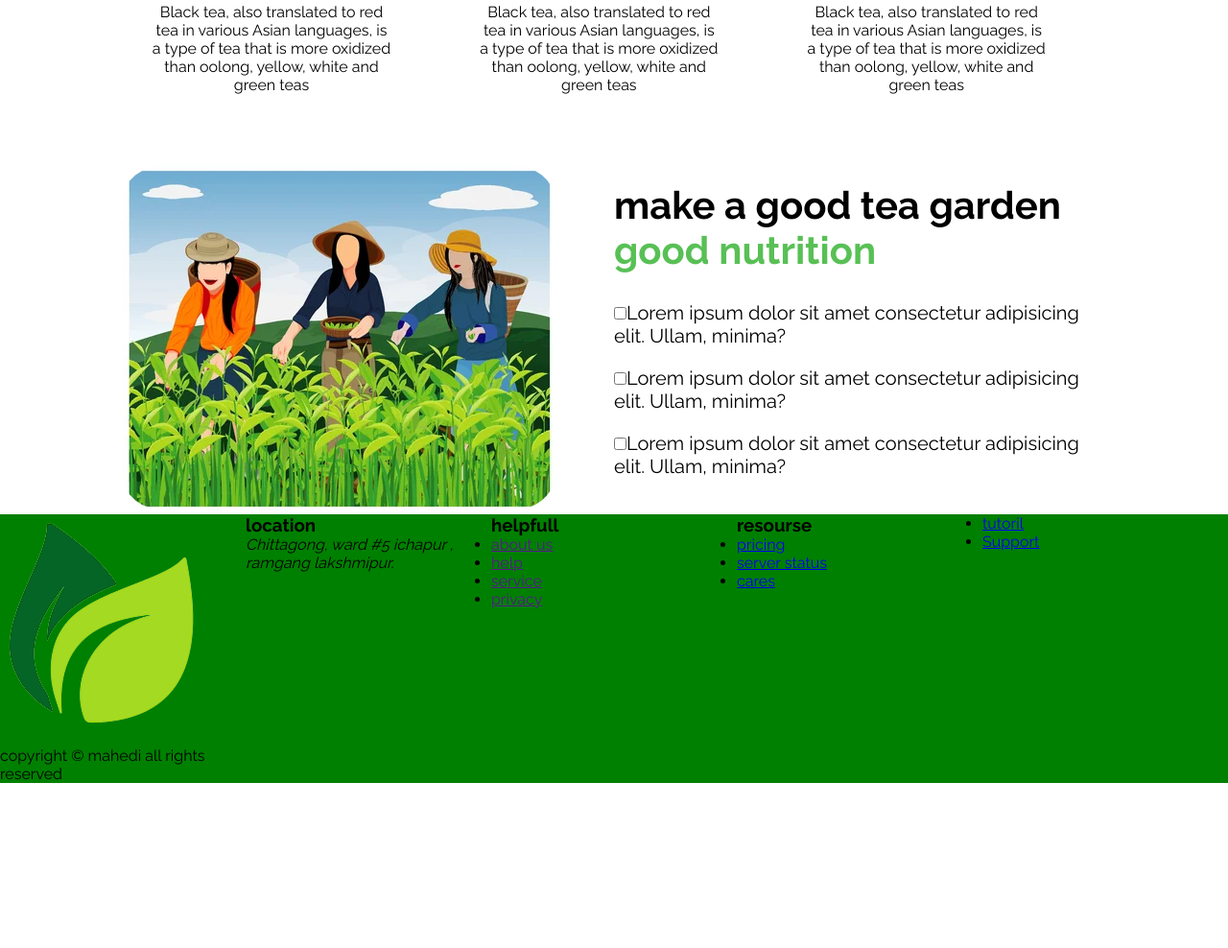
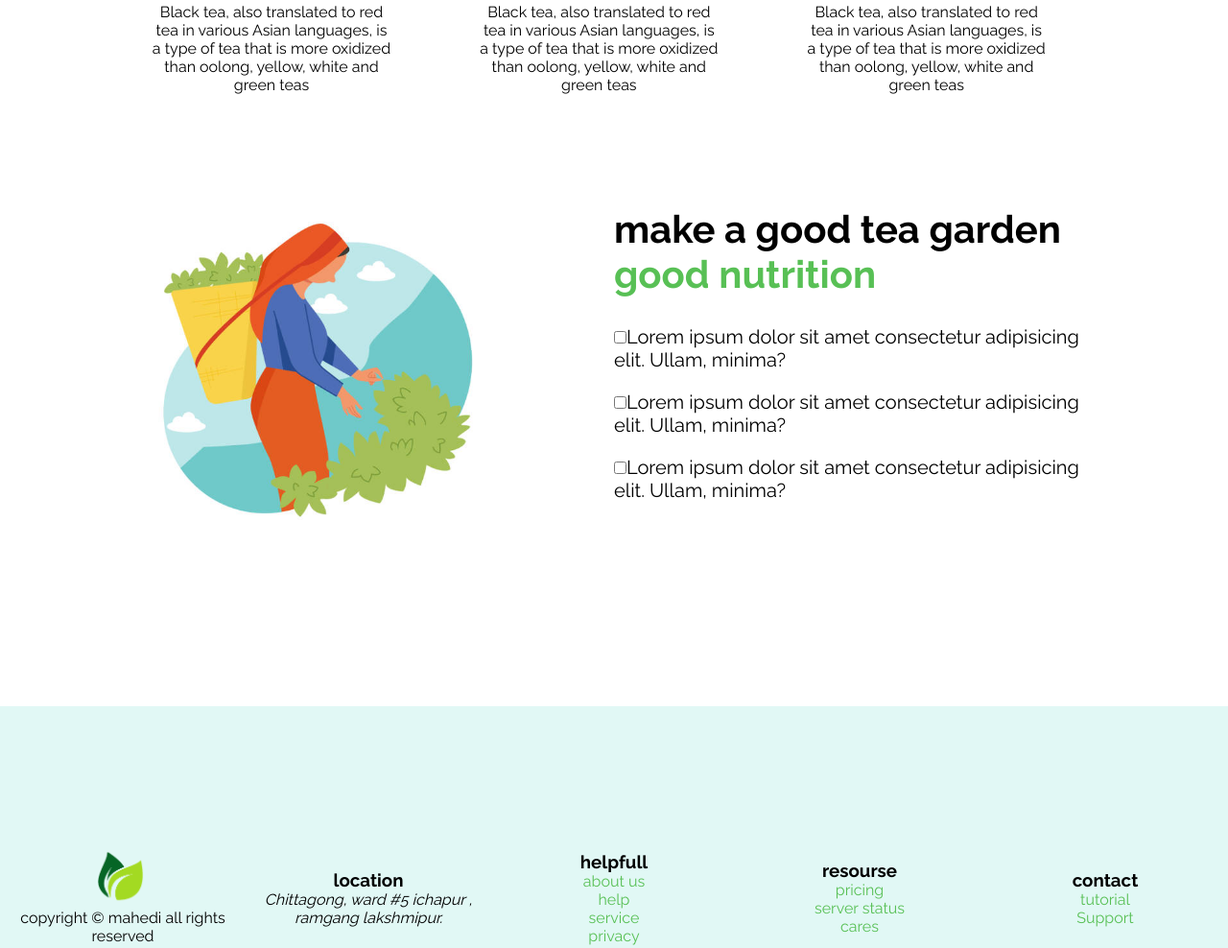
Before and after one commit to mahedi-imun/bangladesh-tea, a plain HTML site: page index.html in a window 1280 px wide. Shown: the part 1273-2261 px from the top of the page at 96% size. Before the commit the page ends 2089 px from the top, so only its background shows below. Drawn offline with Linux system fonts and the light colour scheme.

Commit message:
footer added

```diff
--- a/css/style.css
+++ b/css/style.css
@@ -135,16 +135,18 @@ section{
 }
 /* tea garden sections styles */
 
+
 .tea-garden{
     display: grid;
     grid-template-columns: repeat(2,1fr);
+    margin-bottom: 150px;
 
 }
 .garden-left{
     width: 100%;
 }
 .garden-left img{
-    border-radius: 10%;
+ width: 80%;
 }
 
 .garden-right{
@@ -167,7 +169,27 @@ section{
 }
 /* footer styles */
 footer {
+    height: 50vh;
     display: grid;
     grid-template-columns: repeat(5,1fr);
-    background-color: green;
+    align-items: center;
+    background-color: #e1f8f5;
+
 }
+.footer-logo img{
+    width: 20%;
+    margin-left: 100px;
+
+}
+.footer-logo p{
+    text-align: center;
+}
+
+footer ul li,h3, address  {
+    list-style-type: none;
+    text-align: center;
+}
+footer a {
+    text-decoration: none;
+    color: #58C055;
+}
--- a/index.html
+++ b/index.html
@@ -71,7 +71,7 @@
        <section class="container">
         <div class="tea-garden">
             <div class="garden-left">
-                <img src="images/garden.jpg" alt="">
+                <img src="images/istockphoto-1344599537-612x612.jpg" alt="">
             </div>
             <div class="garden-right">
                 <h2 class="garden-header">make a good tea garden <span id="highlight">good nutrition</span></h2>
@@ -111,8 +111,9 @@
             </ul>
         </div>
         <div class="contact">
+            <h3>contact</h3>
             <ul>
-                <li><a href="#">tutoril</a></li>
+                <li><a href="#">tutorial</a></li>
                 <li> <a href="#">Support</a></li>
             </ul>
 
```
